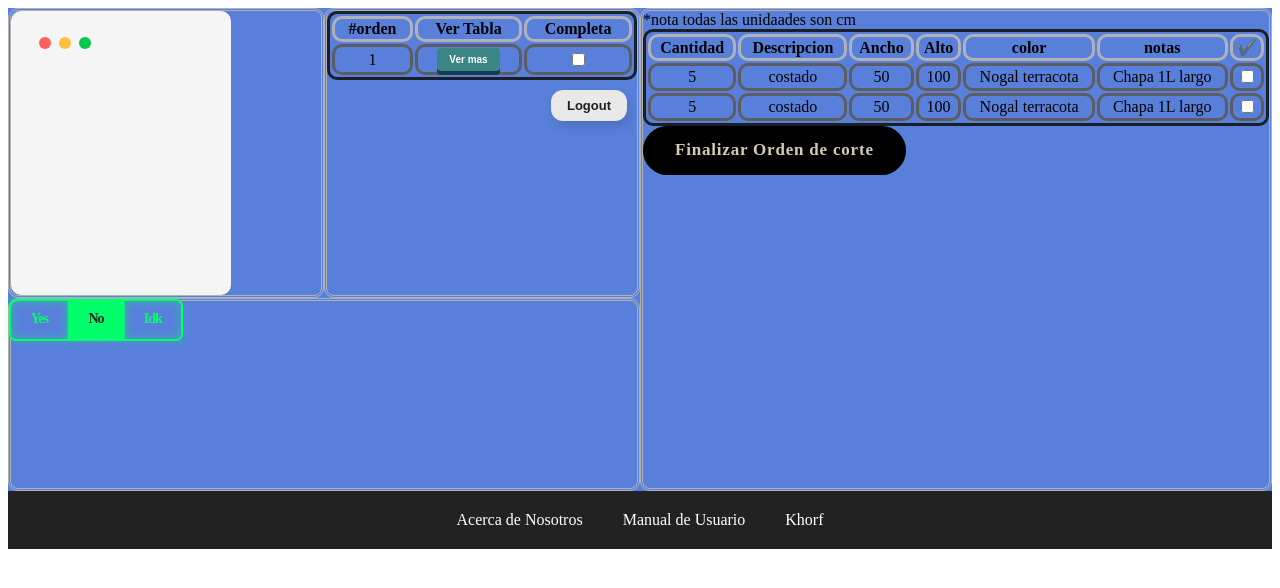
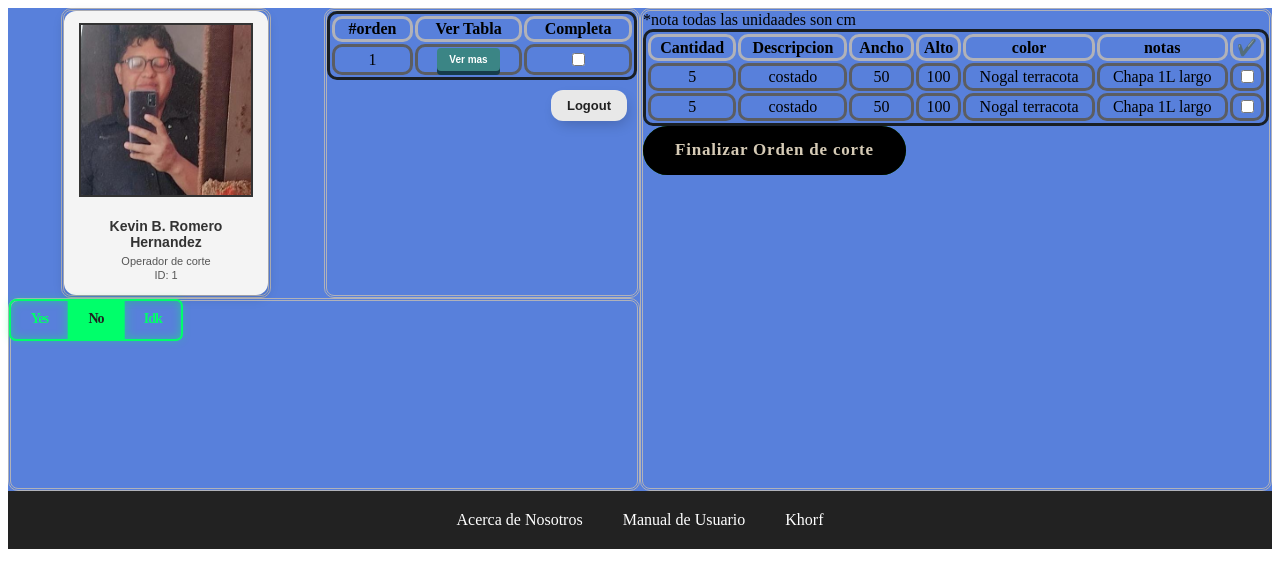
Before and after one commit to Smoonun/proyectos, a React (Create React App) app in the folder Aplication/mi-nueva-app/: page /Operador in a window 1280 px wide. Shown: the top 588 px of the page. Built offline with nearby package versions, Linux system fonts and the light colour scheme.

Commit message:
Gafete funcional y visible

```diff
--- a/Aplication/mi-nueva-app/src/component/Gafete.jsx
+++ b/Aplication/mi-nueva-app/src/component/Gafete.jsx
@@ -1,21 +1,17 @@
-import React from 'react'
-import './gafete.css'
-export default function Gafete() {
+import React from 'react';
+import './gafete.css';
+
+export default function Gafete({ name, position, employeeId, photo }) {
   return (
-    <div className="card">
-  <div className="tools">
-    <div className="circle">
-      <span className="red box"></span>
+    <div className="employee-card">
+      <div className="employee-photo">
+        <img src={photo} alt={`${name}`} />
+      </div>
+      <div className="employee-info">
+        <h2>{name}</h2>
+        <p>{position}</p>
+        <p>ID: {employeeId}</p>
+      </div>
     </div>
-    <div className="circle">
-      <span className="yellow box"></span>
-    </div>
-    <div className="circle">
-      <span className="green box"></span>
-    </div>
-  </div>
-  <div className="card__content">
-  </div>
-</div>
-  )
+  );
 }
--- a/Aplication/mi-nueva-app/src/component/Operador.jsx
+++ b/Aplication/mi-nueva-app/src/component/Operador.jsx
@@ -1,16 +1,15 @@
 import React from 'react'
-import { useNavigate } from 'react-router-dom'
 import Pie from './Pie';
 import Gafete from './Gafete'
 import TableroAndon from './TableroAndon';
+import kevin from '../imagenes/Kevinromero.jpg'
 import "./operador.css"
 export default function Operador ()  {
-  const navigate = useNavigate();
   return (
     <>
     <div class="parent">
     <div class="div1">
-      <Gafete/>
+      <Gafete name="Kevin B. Romero Hernandez" position="Operador de corte" employeeId={1} photo={kevin}/>
       </div>
     <div class="div2">
       *nota todas las unidaades son cm
--- a/Aplication/mi-nueva-app/src/component/gafete.css
+++ b/Aplication/mi-nueva-app/src/component/gafete.css
@@ -1,40 +1,34 @@
-/* From Uiverse.io by JaydipPrajapati1910 */
-#card {
-  width: 190px;
-  height: 254px;
-  margin: 0 auto;
-  background-color: #555;
-  border-radius: 8px;
-  z-index: 1;
+.employee-card {
+  width: 180px;
+  height: 260px;
+  background-color: #f4f4f4;
+  border-radius: 12px;
+  box-shadow: 0 3px 12px rgba(0,0,0,0.15);
+  text-align: center;
+  padding: 12px;
+  font-family: 'Arial', sans-serif;
+  display: flex;
+  flex-direction: column;
+  justify-content: space-between;
 }
 
-.tools {
-  display: flex;
-  align-items: center;
-  padding: 9px;
+.employee-photo img {
+  width: 170px;
+  height: 170px;
+
+  object-fit: cover;
+  border: 2px solid #333;
+  margin: 0 auto;
 }
 
-.circle {
-  padding: 0 4px;
+.employee-info h2 {
+  margin: 10px 0 5px;
+  font-size: 14px;
+  color: #333;
 }
 
-.box {
-  display: inline-block;
-  align-items: center;
-  width: 10px;
-  height: 10px;
-  padding: 1px;
-  border-radius: 50%;
+.employee-info p {
+  margin: 2px 0;
+  font-size: 11px;
+  color: #555;
 }
-
-.red {
-  background-color: #ff605c;
-}
-
-.yellow {
-  background-color: #ffbd44;
-}
-
-.green {
-  background-color: #00ca4e;
-}
--- a/Aplication/mi-nueva-app/src/component/operador.css
+++ b/Aplication/mi-nueva-app/src/component/operador.css
@@ -12,6 +12,7 @@
   grid-row: span 3 / span 3;
   border:double #B1B2B9;
   border-radius: 10px;
+  margin: auto;
 }
 
 .div2 {
```
Also changed, not shown: Aplication/mi-nueva-app/src/imagenes/Kevinromero.jpg (added).
